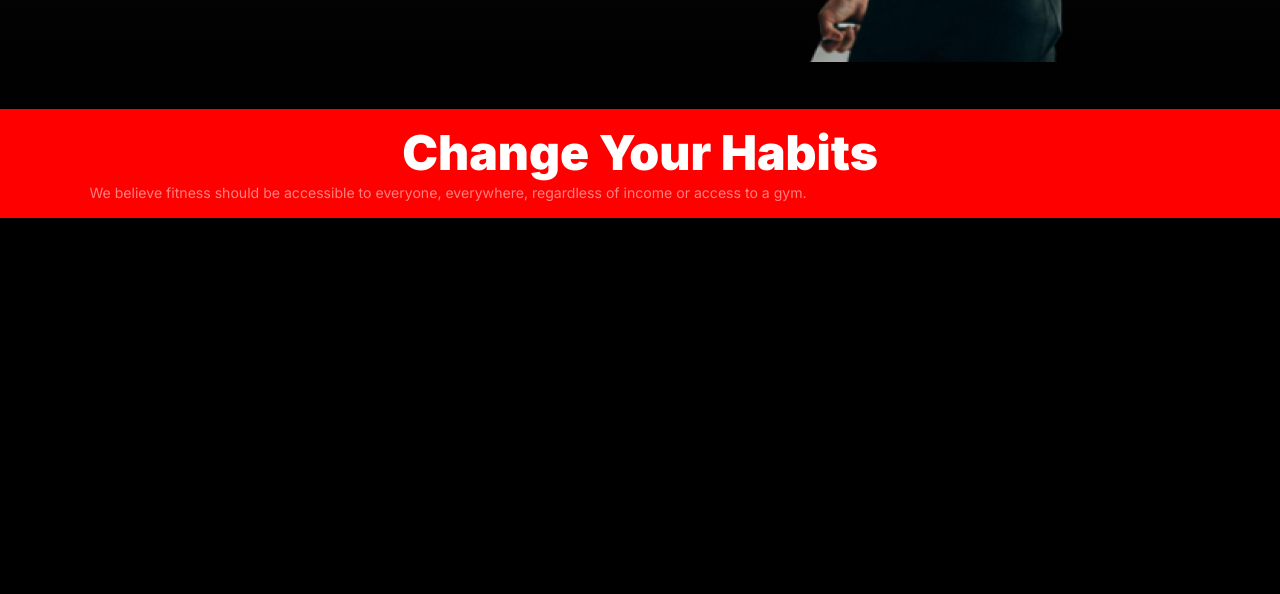
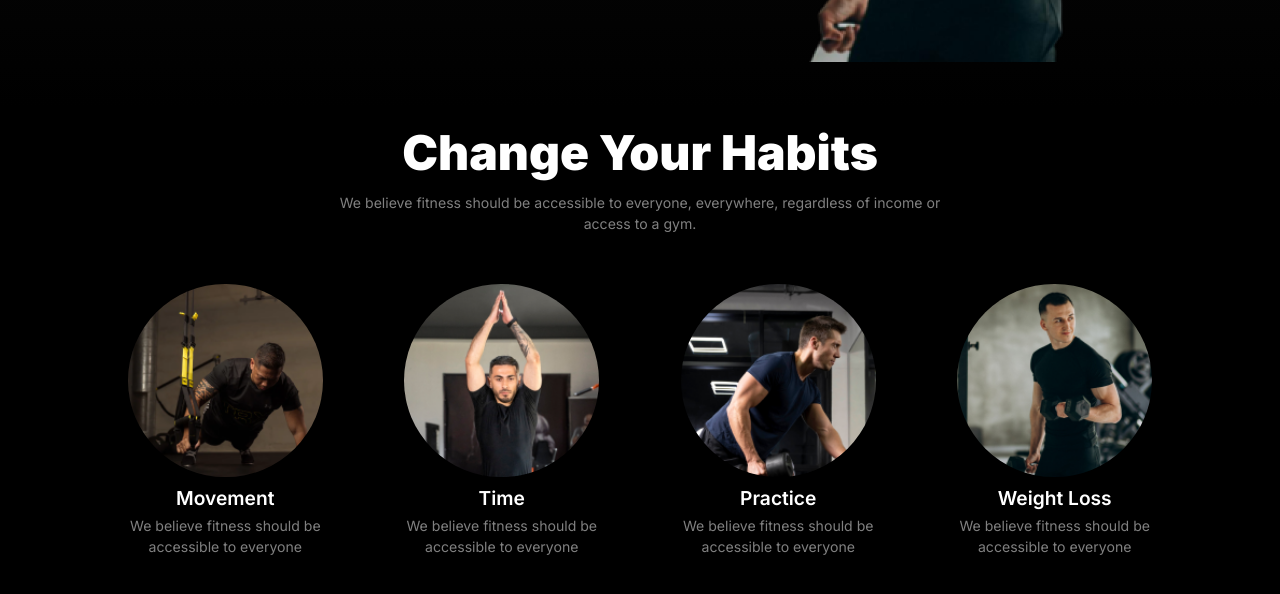
Before and after one commit to Sumu154/Programming_hero-Assignment_2, a plain HTML site: page index.html in a window 1280 px wide. Shown: the part 612-1206 px from the top of the page. Before the commit the page ends 830 px from the top, so only its background shows below. Drawn offline with Linux system fonts and the light colour scheme; a web font is replaced by a local one.

Commit message:
section one change youe habit implemented

```diff
--- a/index.html
+++ b/index.html
@@ -63,6 +63,28 @@
                     We believe fitness should be accessible to everyone, everywhere,
                     regardless of income or access to a gym.
                 </p>
+                <div class="flex">
+                    <div class="habit">
+                        <img  src="assets/images/image 3.png" alt="">
+                        <p class="habit-title"> Movement </p>
+                        <p class="description-two"> We believe fitness should be accessible to everyone </p>
+                    </div>
+                    <div class="habit">
+                        <img src="assets/images/image 2.png" alt="">
+                        <p class="habit-title"> Time </p>
+                        <p class="description-two"> We believe fitness should be accessible to everyone </p>
+                    </div>
+                    <div class="habit">
+                        <img src="assets/images/image 4.png" alt="">
+                        <p class="habit-title"> Practice </p>
+                        <p class="description-two"> We believe fitness should be accessible to everyone </p>
+                    </div>
+                    <div class="habit">
+                        <img src="assets/images/image 5.png" alt="">
+                        <p class="habit-title"> Weight Loss </p>
+                        <p class="description-two"> We believe fitness should be accessible to everyone </p>
+                    </div>
+                </div>
             </section>
 
             <section class="section-two">
--- a/style.css
+++ b/style.css
@@ -70,12 +70,14 @@ html{
 
 
 
-nav, .banner{
+nav, .banner, .section-one, .section-two, .section-three
+.section-five{
     width: 80%;
     margin: 0 auto;
 }
 
-nav, .banner, .section-one{
+nav, .banner, .section-one, .section-two, .section-three,
+.section-four, .section-five{
     padding: 15px 0;
 }
 
@@ -170,10 +172,29 @@ nav > ul > li > a{
 }
 
 /* section one - change your habit */
-.section-one{
-    background-color: red;
+.section-one>p{
+    max-width: 60%;
+    text-align: center;
+    margin: 10px auto;
 }
-.section-one>p{
-    max-width: 70%;
+.section-one>div{
+    margin-top: 50px;
+    justify-content: space-between;
+    gap: 8%;
+}
+
+.habit>img{
+    width: 100%;
+    border-radius: 50%;
+}
+.habit>p{
     text-align: center;
 }
+.habit-title{
+    color: var(--white);
+    font-size: 1.2rem;
+    font-weight: 600;
+}
+.habit>img, .habit>p{
+    margin-bottom: 5px;
+}
```
